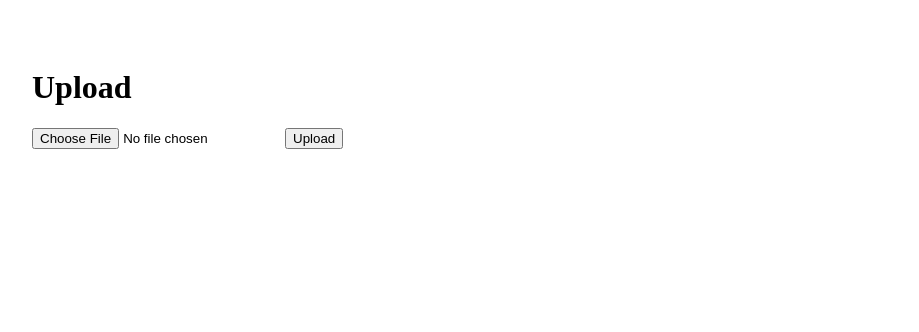
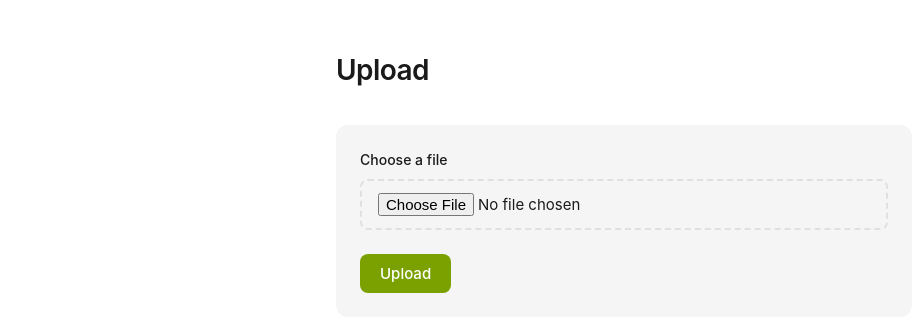
Before and after one commit to radarmain/mtp_transfer, a React (Vite) app: page /upload in a window 1280 px wide. Shown: the top 332 px of the page, without its empty margins (16-935 px from the left). Built offline with nearby package versions, Linux system fonts and the light colour scheme; sample sign-in values are in the browser's storage.

Commit message:
style fixes

```diff
--- a/src/App.jsx
+++ b/src/App.jsx
@@ -8,13 +8,15 @@ function Home() {
   const isLoggedIn = !!localStorage.getItem("id_token");
 
   return (
-    <div style={{ padding: "40px" }}>
-      <h1>MTP File Transfer</h1>
+    <div className="page">
+      <h1 className="page__title">MTP File Transfer</h1>
 
       {isLoggedIn ? (
-        <div>
-          <a href="/upload">Go to Upload</a>
+        <div className="card">
+          <div className="btn-group">
+            <a href="/upload" className="link">Go to Upload →</a>
             <button
+              className="btn btn--secondary"
               onClick={() => {
                 localStorage.removeItem("id_token");
                 localStorage.removeItem("access_token");
@@ -24,8 +26,16 @@ function Home() {
               Log out
             </button>
           </div>
+        </div>
       ) : (
-        <button onClick={redirectToCognitoLogin}>Log In</button>
+        <div className="card">
+          <p className="card__subtitle">
+            Sign in to upload files.
+          </p>
+          <button className="btn btn--primary" onClick={redirectToCognitoLogin}>
+            Log In
+          </button>
+        </div>
       )}
     </div>
   );
--- a/src/Callback.jsx
+++ b/src/Callback.jsx
@@ -33,9 +33,11 @@ export default function Callback() {
   }, [code]);
 
   return (
-    <div style={{ padding: "40px" }}>
-      <h1>Callback</h1>
-      <p>{status}</p>
+    <div className="page">
+      <h1 className="page__title">Callback</h1>
+      <p className={`status ${status.includes("success") ? "status--success" : status.includes("failed") ? "status--error" : ""}`}>
+        {status}
+      </p>
     </div>
   );
 }
--- a/src/Upload.jsx
+++ b/src/Upload.jsx
@@ -48,15 +48,29 @@ export default function Upload() {
   }
 
   return (
-    <div style={{ padding: "40px" }}>
-      <h1>Upload</h1>
+    <div className="page">
+      <h1 className="page__title">Upload</h1>
 
-      <form onSubmit={onUpload}>
-        <input name="file" type="file" />
-        <button type="submit">Upload</button>
+      <form onSubmit={onUpload} className="upload-form">
+        <div className="form-group">
+          <label className="form-label" htmlFor="file">Choose a file</label>
+          <input
+            id="file"
+            name="file"
+            type="file"
+            className="file-input"
+          />
+        </div>
+        <button type="submit" className="btn btn--primary">
+          Upload
+        </button>
       </form>
 
-      <p>{status}</p>
+      {status && (
+        <p className={`status ${status.includes("Uploaded") ? "status--success" : status.includes("failed") ? "status--error" : ""}`}>
+          {status}
+        </p>
+      )}
     </div>
   );
 }
--- /dev/null
+++ b/src/index.css
@@ -0,0 +1,164 @@
+:root {
+  --color-bg: #ffffff;
+  --color-bg-alt: #f5f5f5;
+  --color-text: #1a1a1a;
+  --color-text-muted: #4a4a4a;
+  --color-accent: #7ba100;
+  --color-accent-hover: #6b8a00;
+  --color-accent-light: rgba(123, 161, 0, 0.12);
+  --color-border: #e0e0e0;
+  --font-sans: -apple-system, BlinkMacSystemFont, "Segoe UI", Roboto, "Helvetica Neue", Arial, sans-serif;
+}
+
+* {
+  box-sizing: border-box;
+}
+
+body {
+  margin: 0;
+  min-height: 100vh;
+  font-family: var(--font-sans);
+  background: var(--color-bg);
+  color: var(--color-text);
+  line-height: 1.6;
+  -webkit-font-smoothing: antialiased;
+}
+
+#root {
+  min-height: 100vh;
+}
+
+.page {
+  min-height: 100vh;
+  padding: 3rem 2rem;
+  max-width: 640px;
+  margin: 0 auto;
+}
+
+.page__title {
+  margin: 0 0 2rem;
+  font-size: 1.75rem;
+  font-weight: 600;
+  letter-spacing: -0.02em;
+}
+
+.btn {
+  display: inline-flex;
+  align-items: center;
+  justify-content: center;
+  padding: 0.625rem 1.25rem;
+  font-size: 0.9375rem;
+  font-weight: 500;
+  font-family: inherit;
+  border: none;
+  border-radius: 8px;
+  cursor: pointer;
+  transition: background-color 0.2s ease, color 0.2s ease;
+}
+
+.btn--primary {
+  background: var(--color-accent);
+  color: white;
+}
+
+.btn--primary:hover {
+  background: var(--color-accent-hover);
+}
+
+.btn--secondary {
+  background: var(--color-bg-alt);
+  color: var(--color-text);
+  border: 1px solid var(--color-border);
+}
+
+.btn--secondary:hover {
+  background: #ebebeb;
+}
+
+.btn-group {
+  display: flex;
+  flex-wrap: wrap;
+  gap: 0.75rem;
+  align-items: center;
+}
+
+.link {
+  color: var(--color-accent);
+  text-decoration: none;
+  font-weight: 500;
+  transition: color 0.2s ease;
+}
+
+.link:hover {
+  color: var(--color-accent-hover);
+}
+
+.status {
+  padding: 1rem 1.25rem;
+  background: var(--color-bg-alt);
+  border-radius: 8px;
+  font-size: 0.9375rem;
+  color: var(--color-text-muted);
+  border-left: 4px solid var(--color-accent);
+}
+
+.status--success {
+  color: var(--color-text);
+  border-left-color: var(--color-accent);
+}
+
+.status--error {
+  border-left-color: #c62828;
+  color: #c62828;
+}
+
+.form-group {
+  margin-bottom: 1.5rem;
+}
+
+.form-label {
+  display: block;
+  margin-bottom: 0.5rem;
+  font-size: 0.875rem;
+  font-weight: 500;
+  color: var(--color-text);
+}
+
+.file-input {
+  display: block;
+  width: 100%;
+  padding: 0.75rem 1rem;
+  font-size: 0.9375rem;
+  font-family: inherit;
+  background: var(--color-bg-alt);
+  border: 2px dashed var(--color-border);
+  border-radius: 8px;
+  cursor: pointer;
+  transition: border-color 0.2s ease, background 0.2s ease;
+}
+
+.file-input:hover,
+.file-input:focus {
+  border-color: var(--color-accent);
+  background: var(--color-accent-light);
+  outline: none;
+}
+
+.upload-form {
+  background: var(--color-bg-alt);
+  padding: 1.5rem;
+  border-radius: 12px;
+  margin-bottom: 1.5rem;
+}
+
+.card {
+  background: white;
+  border: 1px solid var(--color-border);
+  border-radius: 12px;
+  padding: 1.5rem;
+}
+
+.card__subtitle {
+  margin: 0 0 1rem;
+  color: var(--color-text-muted);
+}
--- a/src/index.jsx
+++ b/src/index.jsx
@@ -1,6 +1,7 @@
 import React from "react";
 import ReactDOM from "react-dom/client";
 import App from "./App.jsx";
+import "./index.css";
 
 const root = ReactDOM.createRoot(document.getElementById("root"));
 root.render(
```
Lines whose indentation alone changed are shown as unchanged.
